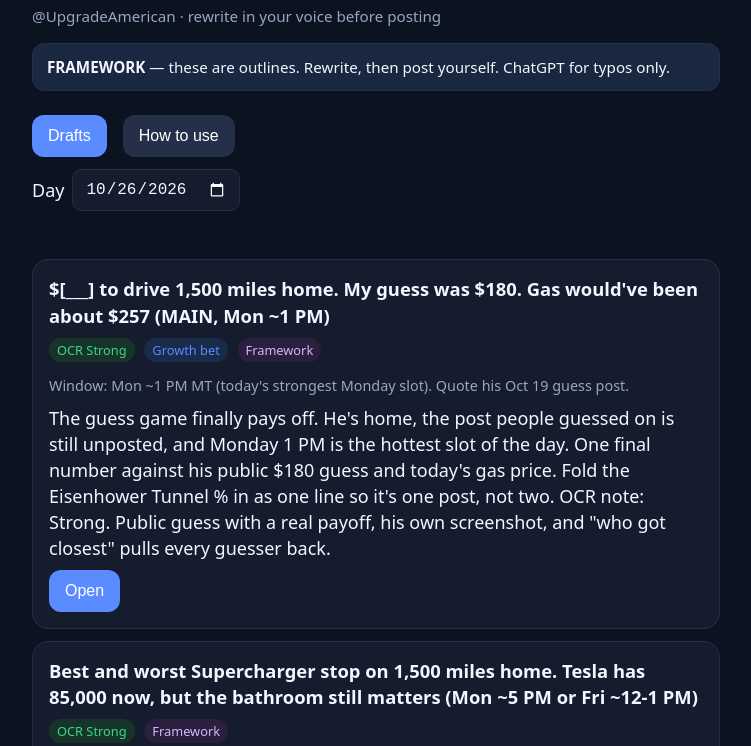
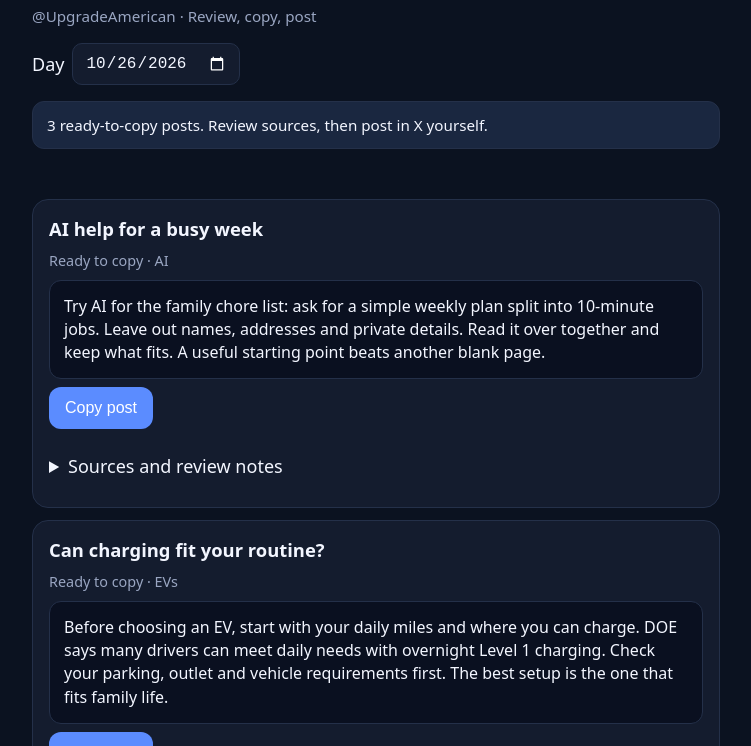
Before and after one commit to americanpowerupgrade-gif/daily-drafts, a website built with Vite: page index.html in a window 1280 px wide. Shown: the part 54-800 px from the top of the page, without its empty margins (264-1015 px from the left). Built offline with nearby package versions, Linux system fonts and the light colour scheme.

Commit message:
Show complete family-focused posts and simplify review and copy (#1)

```diff
--- a/package.json
+++ b/package.json
@@ -5,8 +5,9 @@
   "type": "module",
   "scripts": {
     "dev": "vite",
-    "build": "vite build",
-    "preview": "vite preview"
+    "build": "npm run check:drafts && vite build",
+    "preview": "vite preview",
+    "check:drafts": "node scripts/validate-drafts.js"
   },
   "devDependencies": {
     "vite": "^5.4.11"
--- a/public/drafts/2026-10-26.json
+++ b/public/drafts/2026-10-26.json
@@ -1,7 +1,49 @@
 {
   "date": "2026-10-26",
-  "label": "FRAMEWORK - rewrite in your voice before posting",
+  "label": "Three complete posts plus drafts needing confirmed personal details",
   "drafts": [
+    {
+      "id": "ai-family",
+      "title": "AI help for a busy week",
+      "topic": "AI",
+      "status": "ready",
+      "body": "Try AI for the family chore list: ask for a simple weekly plan split into 10-minute jobs. Leave out names, addresses and private details. Read it over together and keep what fits. A useful starting point beats another blank page.",
+      "links": [
+        "https://www.nist.gov/itl/ai-risk-management-framework"
+      ],
+      "bullets": [
+        "A suggested planning exercise, not a claim of guaranteed results. Human review remains part of the task. No personal anecdote is implied."
+      ],
+      "checkedAt": "2026-10-26"
+    },
+    {
+      "id": "ev-family",
+      "title": "Can charging fit your routine?",
+      "topic": "EVs",
+      "status": "ready",
+      "body": "Before choosing an EV, start with your daily miles and where you can charge. DOE says many drivers can meet daily needs with overnight Level 1 charging. Check your parking, outlet and vehicle requirements first. The best setup is the one that fits family life.",
+      "links": [
+        "https://afdc.energy.gov/fuels/electricity-charging-home"
+      ],
+      "bullets": [
+        "DOE says many owners can meet daily driving needs overnight with Level 1 on a dedicated branch circuit near parking. Suitability depends on daily mileage, vehicle and electrical capacity."
+      ],
+      "checkedAt": "2026-10-26"
+    },
+    {
+      "id": "energy-family",
+      "title": "Check the clock before charging",
+      "topic": "Energy",
+      "status": "ready",
+      "body": "Does your utility charge less at certain hours? Check before scheduling EV charging. Some utilities offer time-of-use rates. Compare the whole household bill, not just the car: a cheaper overnight rate may come with pricier hours when the family is home.",
+      "links": [
+        "https://afdc.energy.gov/fuels/electricity-charging-home"
+      ],
+      "bullets": [
+        "DOE confirms some utilities offer residential time-of-use rates. This is a suggestion to compare local tariff terms, not a promised saving."
+      ],
+      "checkedAt": "2026-10-26"
+    },
     {
       "id": "1",
       "title": "$[___] to drive 1,500 miles home. My guess was $180. Gas would've been about $257 (MAIN, Mon ~1 PM)",
@@ -24,7 +66,8 @@
       ],
       "pixel": "20 sec in the driveway next to the car: \"Fifteen hundred miles. Here's the real number versus my guess.\"",
       "target": "Quote his own Oct 19 guess post so the guessers get notified, then reply to each person who guessed.",
-      "label": "FRAMEWORK / rewrite-before-post"
+      "label": "FRAMEWORK / rewrite-before-post",
+      "status": "needs-input"
     },
     {
       "id": "2",
@@ -47,7 +90,8 @@
       ],
       "pixel": "15 sec scrolling his trip photos at the table: \"Best stop and worst stop of the whole trip. Here's why.\"",
       "target": "@Tesla_Charging when they post a new-site update; reply with his best-stop photo.",
-      "label": "FRAMEWORK / rewrite-before-post"
+      "label": "FRAMEWORK / rewrite-before-post",
+      "status": "needs-input"
     },
     {
       "id": "3",
@@ -69,7 +113,8 @@
       ],
       "pixel": "20 sec at the kitchen table holding the phone with charging history: \"Fourteen months, 38,000 miles. Here's the real number.\"",
       "target": "A big @SawyerMerritt Tesla post that day. One-line quote: \"The Tesla that changed my budget: $[___] for 38,000 miles.\"",
-      "label": "FRAMEWORK / rewrite-before-post"
+      "label": "FRAMEWORK / rewrite-before-post",
+      "status": "needs-input"
     },
     {
       "id": "4",
@@ -92,7 +137,8 @@
       ],
       "pixel": "20 sec, phone in hand: \"If you get a text about Medicare, here's the one thing to do.\"",
       "target": "A verified senior-money or consumer-protection creator posting open enrollment tips; reply with the one-rule version.",
-      "label": "FRAMEWORK / rewrite-before-post"
+      "label": "FRAMEWORK / rewrite-before-post",
+      "status": "needs-input"
     },
     {
       "id": "5",
@@ -114,7 +160,8 @@
       ],
       "pixel": "20 sec at the table with a blurred bill: \"Hospitals use AI on your bill. Here's how you use it back.\"",
       "target": "A verified health-cost or personal-finance creator posting about medical bills; reply with the photo-your-EOB tip.",
-      "label": "FRAMEWORK / rewrite-before-post"
+      "label": "FRAMEWORK / rewrite-before-post",
+      "status": "needs-input"
     }
   ]
 }
--- a/src/main.js
+++ b/src/main.js
@@ -1,155 +1,74 @@
-
 const app = document.getElementById('app')
-
-function todayStr() {
-  // America/Denver date for Brian
-  return new Intl.DateTimeFormat('en-CA', { timeZone: 'America/Denver', year: 'numeric', month: '2-digit', day: '2-digit' }).format(new Date())
+const esc = value => String(value ?? '').replaceAll('&', '&amp;').replaceAll('<', '&lt;').replaceAll('>', '&gt;').replaceAll('"', '&quot;')
+const body = draft => (draft.body || '').replaceAll('\\n', '\n')
+const ready = draft => draft.status === 'ready' && body(draft).trim() && !/\[[^\]]*\]|___|\.\.\./.test(body(draft))
+const today = () => new Intl.DateTimeFormat('en-CA', { timeZone: 'America/Denver', year: 'numeric', month: '2-digit', day: '2-digit' }).format(new Date())
+let request = 0
+async function json(path) {
+  const response = await fetch(path, { cache: 'no-store' })
+  if (!response.ok) return null
+  try { return await response.json() } catch { return null }
 }
-
-async function loadIndex() {
-  const r = await fetch('/drafts/index.json', { cache: 'no-store' })
-  if (!r.ok) return { dates: [], latest: null }
-  return r.json()
+function sources(draft) {
+  return (draft.links || []).filter(link => /^https?:\/\//.test(link)).map(link => `<li><a href="${esc(link)}" target="_blank" rel="noopener noreferrer">${esc(link)}</a></li>`).join('')
 }
-
-async function loadDay(date) {
-  const r = await fetch(`/drafts/${date}.json`, { cache: 'no-store' })
-  if (!r.ok) return null
-  const ct = r.headers.get('content-type') || ''
-  if (ct.includes('text/html')) return null
-  try { return await r.json() } catch { return null }
+function card(draft, index) {
+  const isReady = ready(draft)
+  return `<article class="card">
+    <h2>${esc(draft.title)}</h2>
+    <div class="meta">${isReady ? 'Ready to copy' : 'Needs your input'}${draft.topic ? ` · ${esc(draft.topic)}` : ''}</div>
+    <div class="draft-body" id="post-${index}" tabindex="0">${esc(body(draft))}</div>
+    ${isReady ? `<button data-copy="${index}">Copy post</button>` : '<p class="sub">Complete and verify this draft before posting.</p>'}
+    <details><summary>Sources and review notes</summary>
+      ${draft.checkedAt ? `<p>Reviewed ${esc(draft.checkedAt)}</p>` : ''}
+      <ul>${(draft.bullets || []).map(fact => `<li>${esc(fact)}</li>`).join('')}</ul>
+      <ul>${sources(draft)}</ul>
+    </details>
+  </article>`
 }
-
-function badgeOcr(ocr) {
-  const cls = String(ocr).toLowerCase().includes('strong') && !String(ocr).toLowerCase().includes('ok') ? 'strong' : 'ok'
-  return `<span class="badge ${cls}">OCR ${ocr}</span>`
-}
-
-function renderHome(date, data, index) {
-  const list = (data && data.drafts) ? data.drafts : []
-  app.innerHTML = `
-    <header>
-      <h1>Daily Drafts</h1>
-      <div class="sub">@UpgradeAmerican · rewrite in your voice before posting</div>
-      <div class="banner"><strong>FRAMEWORK</strong> — these are outlines. Rewrite, then post yourself. ChatGPT for typos only.</div>
-      <nav class="tabs">
-        <button class="active" id="tab-drafts">Drafts</button>
-        <button id="tab-how">How to use</button>
-      </nav>
-      <div class="date-row">
-        <label for="date">Day</label>
-        <input type="date" id="date" value="${date}" />
-      </div>
-    </header>
-    <main id="main"></main>
-  `
-  const main = document.getElementById('main')
-  if (!list.length) {
-    main.innerHTML = `<div class="empty">No frameworks for this day.${index.latest ? ` <button id="jump">Jump to latest drafts</button>` : ''}</div>`
-    document.getElementById('jump')?.addEventListener('click', () => route(index.latest))
-  } else {
-    main.innerHTML = list.map(d => `
-      <article class="card">
-        <h2>${escapeHtml(d.title)}</h2>
-        <div class="meta">
-          ${badgeOcr(d.ocr)}
-          ${d.growth ? '<span class="badge growth">Growth bet</span>' : ''}
-          <span class="badge framework">Framework</span>
-        </div>
-        <div class="meta">Window: ${escapeHtml(d.window || '')}</div>
-        <div>${escapeHtml(d.angle || '')}</div>
-        <button data-id="${d.id}">Open</button>
-      </article>
-    `).join('')
-    main.querySelectorAll('button[data-id]').forEach(btn => {
-      btn.addEventListener('click', () => route(date, btn.dataset.id))
+async function route(date = today()) {
+  const current = ++request
+  app.innerHTML = '<main role="status">Loading posts…</main>'
+  try {
+    const [index, data] = await Promise.all([json('/drafts/index.json'), json(`/drafts/${date}.json`)])
+    if (current !== request) return
+    const drafts = data?.drafts || []
+    const complete = drafts.filter(ready)
+    const incomplete = drafts.filter(draft => !ready(draft))
+    app.innerHTML = `<header><h1>Daily Drafts</h1>
+      <div class="sub">@UpgradeAmerican · Review, copy, post</div>
+      <div class="date-row"><label for="date">Day</label><input type="date" id="date" value="${esc(date)}"></div>
+      <p class="banner">${complete.length} ready-to-copy posts. Review sources, then post in X yourself.</p>
+      <p id="copy-status" role="status" aria-live="polite"></p>
+    </header><main>
+      ${complete.length ? complete.map(card).join('') : '<p class="empty">No complete posts for this day.</p>'}
+      ${index?.latest && index.latest !== date ? '<button id="latest">Open latest day</button>' : ''}
+      ${incomplete.length ? `<details><summary>${incomplete.length} drafts need your input</summary>${incomplete.map(draft => card(draft, -1)).join('')}</details>` : ''}
+      <details><summary>How to use</summary><p>Read a complete post and check its sources. Copy the post, then paste into X and publish yourself. Copy includes only the post text. Personal stories require your own confirmed details.</p><p>New days appear when the daily author adds a dated draft file. This app does not generate posts.</p></details>
+    </main>`
+    document.getElementById('date').onchange = event => route(event.target.value || today())
+    document.getElementById('latest')?.addEventListener('click', () => route(index.latest))
+    document.querySelectorAll('[data-copy]').forEach(button => {
+      button.onclick = async () => {
+        try {
+          await navigator.clipboard.writeText(body(complete[Number(button.dataset.copy)]))
+          button.textContent = 'Copied'
+          document.getElementById('copy-status').textContent = 'Post copied. Paste into X when ready.'
+        } catch {
+          document.getElementById('copy-status').textContent = 'Copy unavailable. Select the post text and copy it manually.'
+          const range = document.createRange()
+          range.selectNodeContents(document.getElementById(`post-${button.dataset.copy}`))
+          const selection = window.getSelection()
+          selection.removeAllRanges()
+          selection.addRange(range)
+        }
+      }
     })
-  }
-  document.getElementById('date').addEventListener('change', (e) => route(e.target.value))
-  document.getElementById('tab-how').addEventListener('click', () => renderHow(date))
-}
-
-function renderDetail(date, draft) {
-  app.innerHTML = `
-    <header>
-      <button class="secondary" id="back">← Back</button>
-      <h1 style="margin-top:12px">${escapeHtml(draft.title)}</h1>
-      <div class="meta">
-        ${badgeOcr(draft.ocr)}
-        ${draft.growth ? '<span class="badge growth">Growth bet</span>' : ''}
-        <span class="badge framework">Framework</span>
-      </div>
-      <div class="banner">Rewrite in your voice before posting. Do not paste blindly.</div>
-    </header>
-    <main>
-      <h3>Angle</h3>
-      <p>${escapeHtml(draft.angle || '')}</p>
-      <h3>Facts</h3>
-      <ul>${(draft.bullets || []).map(b => `<li>${escapeHtml(b)}</li>`).join('')}</ul>
-      <h3>Framework draft</h3>
-      <div class="draft-body" id="body">${escapeHtml((draft.body || '').replaceAll('\\n', '\n'))}</div>
-      <button id="copy">Copy text</button>
-      <h3>Links</h3>
-      <ul>${(draft.links || []).map(l => `<li><a href="${l}" target="_blank" rel="noopener">${l}</a></li>`).join('')}</ul>
-    </main>
-  `
-  document.getElementById('back').onclick = () => route(date)
-  document.getElementById('copy').onclick = async () => {
-    const text = (draft.body || '').replaceAll('\\n', '\n')
-    await navigator.clipboard.writeText(text)
-    const b = document.getElementById('copy')
-    b.textContent = 'Copied'
-    setTimeout(() => b.textContent = 'Copy text', 1200)
+  } catch {
+    if (current !== request) return
+    app.innerHTML = '<main><p>Could not load drafts. Check your connection.</p><button id="retry">Retry</button></main>'
+    document.getElementById('retry').onclick = () => route(date)
   }
 }
-
-function renderHow(date) {
-  app.innerHTML = `
-    <header>
-      <h1>How to use</h1>
-      <nav class="tabs">
-        <button id="tab-drafts">Drafts</button>
-        <button class="active" id="tab-how">How to use</button>
-      </nav>
-    </header>
-    <main>
-      <ol>
-        <li>Open today’s frameworks.</li>
-        <li>Rewrite the post in <strong>your</strong> voice (X filters AI writing for monetization).</li>
-        <li>Optional: ChatGPT for typos only — don’t let it invent a new take.</li>
-        <li>Post yourself in the X app. No auto-publish.</li>
-      </ol>
-      <p class="sub">Agents add new days as JSON under /drafts. Mac .md files remain a backup.</p>
-      <button id="back">Back to drafts</button>
-    </main>
-  `
-  document.getElementById('tab-drafts').onclick = () => route(date)
-  document.getElementById('back').onclick = () => route(date)
-}
-
-function escapeHtml(s) {
-  return String(s)
-    .replaceAll('&', '&amp;')
-    .replaceAll('<', '&lt;')
-    .replaceAll('>', '&gt;')
-    .replaceAll('"', '&quot;')
-}
-
-async function route(date, id) {
-  const index = await loadIndex()
-  const d = date || index.latest || todayStr()
-  const data = await loadDay(d)
-  if (id && data) {
-    const draft = data.drafts.find(x => String(x.id) === String(id))
-    if (draft) return renderDetail(d, draft)
-  }
-  renderHome(d, data, index)
-}
-
-if ('serviceWorker' in navigator) {
-  window.addEventListener('load', () => {
-    navigator.serviceWorker.register('/sw.js').catch(() => {})
-  })
-}
-
-route(todayStr())
+if ('serviceWorker' in navigator) window.addEventListener('load', () => navigator.serviceWorker.register('/sw.js').catch(() => {}))
+route()
--- a/src/style.css
+++ b/src/style.css
@@ -90,3 +90,7 @@ a { color: var(--accent); }
 nav.tabs { display: flex; gap: 8px; margin-bottom: 12px; }
 nav.tabs button { background: #243049; }
 nav.tabs button.active { background: var(--accent); }
+summary { cursor: pointer; padding: 12px 0; }
+details { margin-top: 12px; }
+a { overflow-wrap: anywhere; }
+button:focus-visible, summary:focus-visible { outline: 3px solid var(--ok); outline-offset: 3px; }
```
Also changed, not shown: public/drafts/TEMPLATE.json (+38 -12 lines), public/sw.js (+9 -11 lines), scripts/validate-drafts.js (added, +21 -0 lines), README.md.
